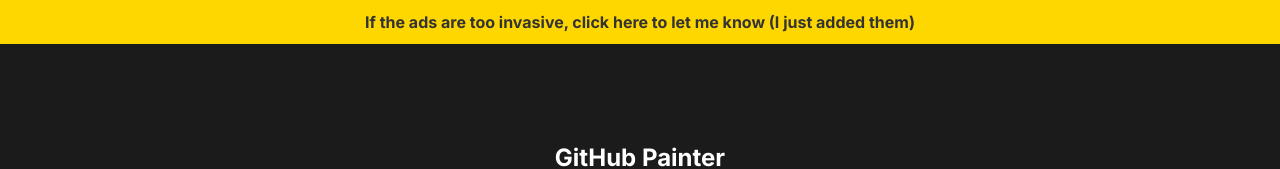
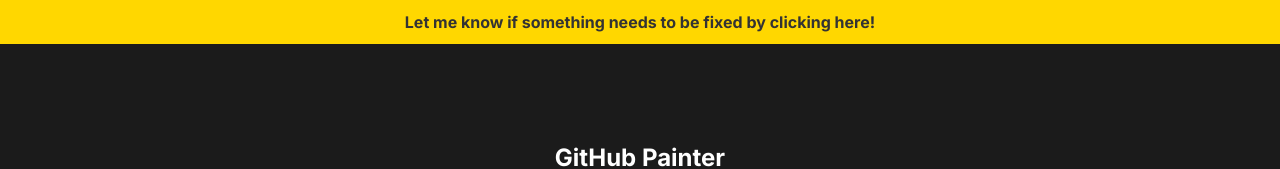
Before and after one commit to mattrltrent/github_painter, a Next.js app: page / in a window 1280 px wide. Shown: the top 169 px of the page. Built offline with nearby package versions, Linux system fonts and the light colour scheme.

Commit message:
chore: text

```diff
--- a/src/app/page.js
+++ b/src/app/page.js
@@ -64,7 +64,7 @@
             href="javascript:;"
           >
             <b>
-             If the ads are too invasive, click here to let me know (I just added them)
+             Let me know if something needs to be fixed by clicking here!
             </b>
           </a>
         </div>
```
